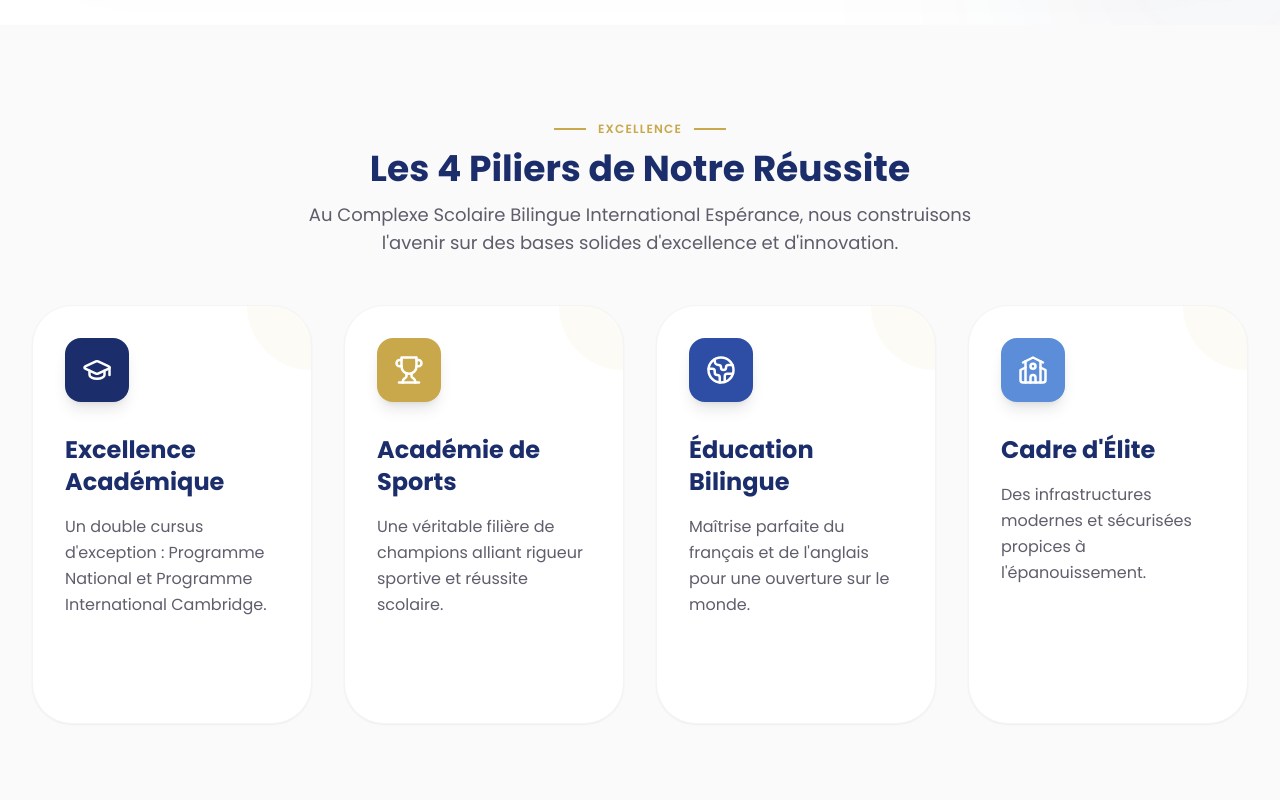
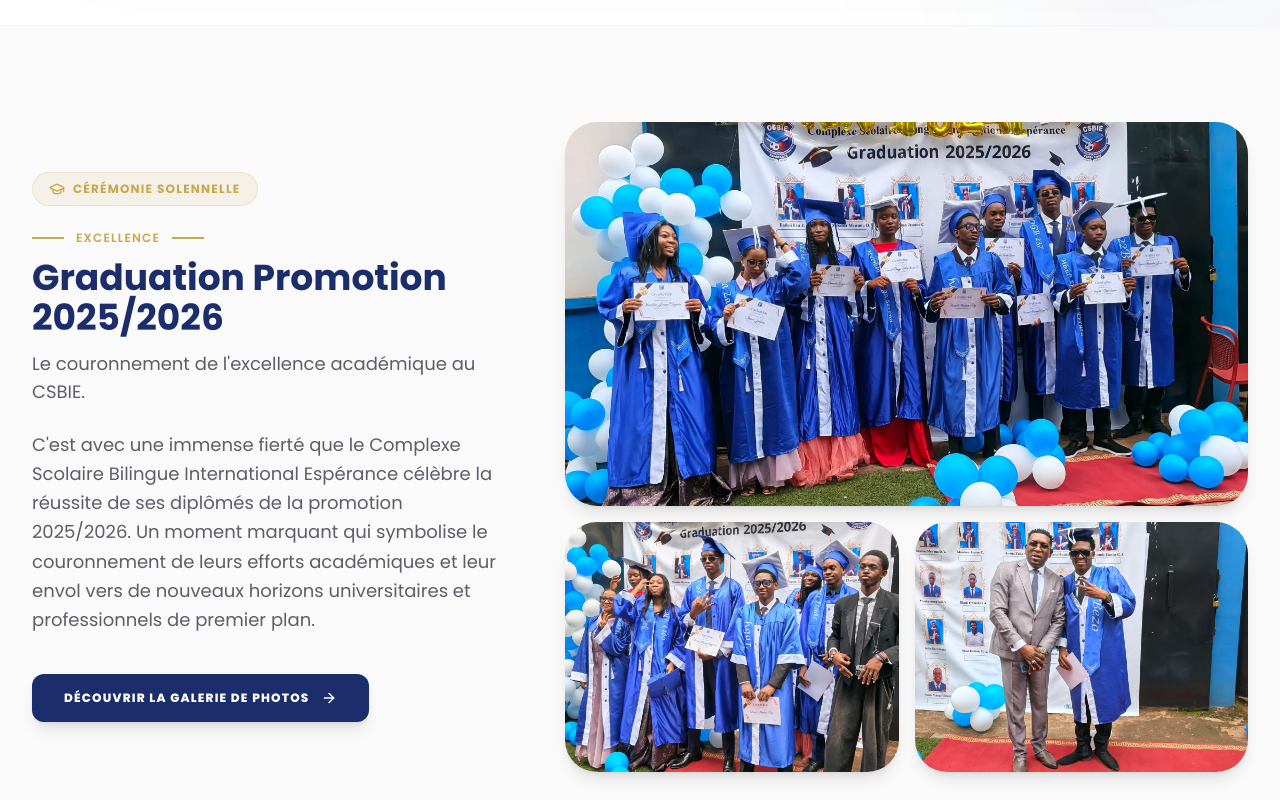
Before and after one commit to Romarichirsein/csbie, a Next.js app: page / in a window 1280 px wide. Shown: the part 2800-3600 px from the top of the page. Built offline with nearby package versions, Linux system fonts and the light colour scheme.

Commit message:
feat: add graduation section to home page

```diff
--- a/src/app/page.tsx
+++ b/src/app/page.tsx
@@ -7,6 +7,7 @@
 import SectionTitle from '@/components/ui/SectionTitle';
 import MotFondatrice from '@/components/ui/MotFondatrice';
 import ContestSection from '@/components/ui/ContestSection';
+import GraduationSection from '@/components/ui/GraduationSection';
 import Image from 'next/image';
 
 export default function Home() {
@@ -20,6 +21,9 @@
 
       {/* Mot de la Fondatrice */}
       <MotFondatrice />
+
+      {/* Graduation Section */}
+      <GraduationSection />
 
       {/* 4 Piliers Section */}
       <FourPillars />
--- /dev/null
+++ b/src/components/ui/GraduationSection.tsx
@@ -0,0 +1,130 @@
+'use client';
+
+import { motion } from 'framer-motion';
+import Image from 'next/image';
+import Link from 'next/link';
+import { ArrowRight, GraduationCap } from 'lucide-react';
+import SectionTitle from './SectionTitle';
+
+export default function GraduationSection() {
+  return (
+    <section className="py-24 bg-zinc-50 relative overflow-hidden border-y border-zinc-100">
+      {/* Décorations d'arrière-plan */}
+      <div className="absolute top-0 right-0 w-96 h-96 bg-csbie-gold/5 rounded-full blur-3xl -z-10" />
+      <div className="absolute bottom-0 left-0 w-96 h-96 bg-csbie-primary/5 rounded-full blur-3xl -z-10" />
+
+      <div className="section-container relative z-10">
+        <div className="grid grid-cols-1 lg:grid-cols-12 gap-16 items-center">
+
+          {/* Colonne gauche — Texte */}
+          <motion.div
+            initial={{ opacity: 0, x: -30 }}
+            whileInView={{ opacity: 1, x: 0 }}
+            viewport={{ once: true }}
+            transition={{ duration: 0.8 }}
+            className="lg:col-span-5 space-y-6"
+          >
+            {/* Badge événement */}
+            <div className="inline-flex items-center gap-2 px-4 py-2 bg-csbie-gold/10 border border-csbie-gold/20 rounded-full">
+              <GraduationCap size={16} className="text-csbie-gold" />
+              <span className="text-csbie-gold font-ui font-bold text-xs uppercase tracking-widest">
+                Cérémonie Solennelle
+              </span>
+            </div>
+
+            <SectionTitle
+              title="Graduation Promotion 2025/2026"
+              subtitle="Le couronnement de l'excellence académique au CSBIE."
+              align="left"
+            />
+
+            <p className="font-body text-csbie-text/70 leading-relaxed text-lg">
+              C'est avec une immense fierté que le Complexe Scolaire Bilingue International Espérance
+              célèbre la réussite de ses diplômés de la promotion 2025/2026. Un moment marquant qui
+              symbolise le couronnement de leurs efforts académiques et leur envol vers de nouveaux
+              horizons universitaires et professionnels de premier plan.
+            </p>
+
+            <div className="pt-4">
+              <Link
+                href="/activites-periscolaires?filter=graduation#galerie"
+                className="inline-flex items-center gap-3 bg-csbie-primary text-white hover:bg-csbie-gold px-8 py-4 rounded-xl font-ui font-black uppercase tracking-widest text-xs transition-all duration-300 shadow-lg hover:shadow-csbie-gold/30 hover:-translate-y-1 transform"
+              >
+                Découvrir la Galerie de Photos
+                <ArrowRight size={16} />
+              </Link>
+            </div>
+          </motion.div>
+
+          {/* Colonne droite — Grille d'images asymétrique */}
+          <div className="lg:col-span-7 grid grid-cols-12 gap-4">
+
+            {/* Grande image en haut (pleine largeur) */}
+            <motion.div
+              initial={{ opacity: 0, scale: 0.95 }}
+              whileInView={{ opacity: 1, scale: 1 }}
+              viewport={{ once: true }}
+              transition={{ duration: 0.7 }}
+              className="col-span-12 relative aspect-[16/9] overflow-hidden rounded-[2rem] shadow-lg hover:shadow-2xl transition-all duration-500 group"
+            >
+              <Image
+                src="/images/graduation/graduation-group-2.jpg"
+                alt="Promotion 2025/2026 — Cérémonie de Graduation CSBIE"
+                fill
+                className="object-cover transition-transform duration-700 group-hover:scale-105"
+              />
+              <div className="absolute inset-0 bg-gradient-to-t from-csbie-primary/70 via-transparent to-transparent opacity-0 group-hover:opacity-100 transition-opacity duration-500 flex items-end p-6">
+                <span className="text-white font-titles font-bold text-lg">
+                  Cérémonie solennelle de remise des diplômes
+                </span>
+              </div>
+            </motion.div>
+
+            {/* Image bas gauche */}
+            <motion.div
+              initial={{ opacity: 0, y: 20 }}
+              whileInView={{ opacity: 1, y: 0 }}
+              viewport={{ once: true }}
+              transition={{ duration: 0.6, delay: 0.15 }}
+              className="col-span-6 relative aspect-[4/3] overflow-hidden rounded-[2rem] shadow-lg hover:shadow-2xl transition-all duration-500 group"
+            >
+              <Image
+                src="/images/graduation/graduation-group-1.jpg"
+                alt="Lauréats CSBIE Promotion 2026"
+                fill
+                className="object-cover transition-transform duration-700 group-hover:scale-105"
+              />
+              <div className="absolute inset-0 bg-gradient-to-t from-csbie-primary/70 via-transparent to-transparent opacity-0 group-hover:opacity-100 transition-opacity duration-500 flex items-end p-4">
+                <span className="text-white font-titles font-semibold text-sm">
+                  Les diplômés célébrant leur réussite
+                </span>
+              </div>
+            </motion.div>
+
+            {/* Image bas droite */}
+            <motion.div
+              initial={{ opacity: 0, y: 20 }}
+              whileInView={{ opacity: 1, y: 0 }}
+              viewport={{ once: true }}
+              transition={{ duration: 0.6, delay: 0.3 }}
+              className="col-span-6 relative aspect-[4/3] overflow-hidden rounded-[2rem] shadow-lg hover:shadow-2xl transition-all duration-500 group"
+            >
+              <Image
+                src="/images/graduation/graduation-student.jpg"
+                alt="Diplômé avec le Directeur Général CSBIE"
+                fill
+                className="object-cover transition-transform duration-700 group-hover:scale-105"
+              />
+              <div className="absolute inset-0 bg-gradient-to-t from-csbie-primary/70 via-transparent to-transparent opacity-0 group-hover:opacity-100 transition-opacity duration-500 flex items-end p-4">
+                <span className="text-white font-titles font-semibold text-sm">
+                  Un accompagnement d&apos;excellence
+                </span>
+              </div>
+            </motion.div>
+
+          </div>
+        </div>
+      </div>
+    </section>
+  );
+}
```
